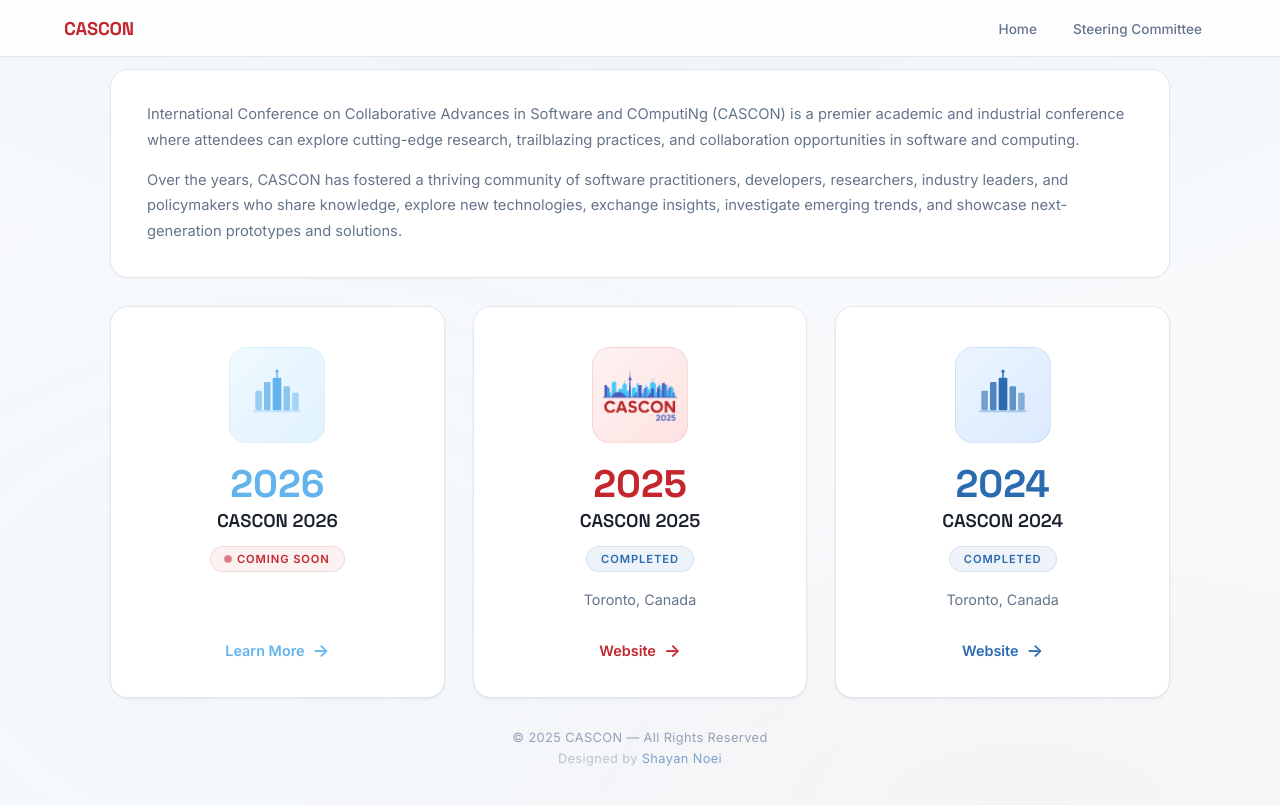
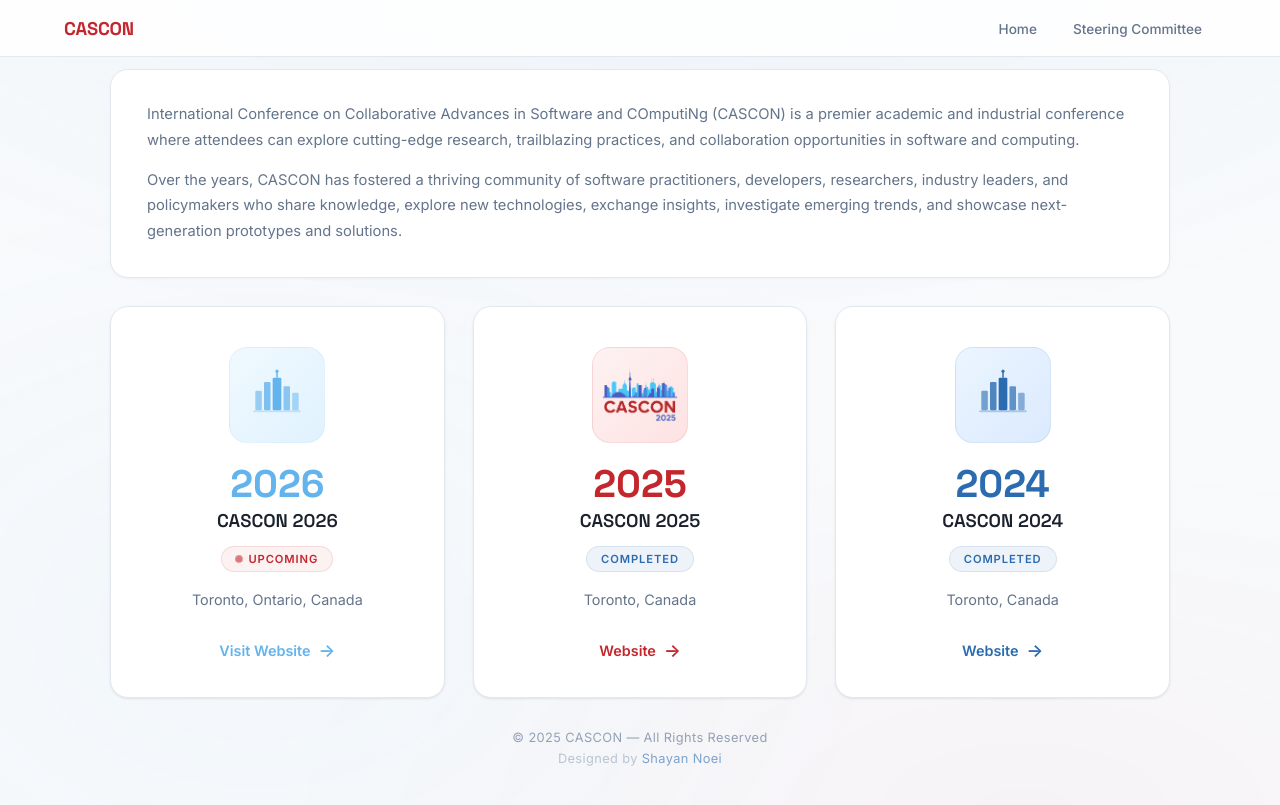
Before and after one commit to ICCSSE/CASCON2025, a Jekyll site: the page built from index.md, in a window 1280 px wide. Shown: the top 805 px of the page. Built offline with Jekyll 4.4.1, drawn with Linux system fonts in a browser that asks for light colours.

Commit message:
Update CASCON 2026: add venue, change status to Upcoming

```diff
--- a/index.md
+++ b/index.md
@@ -34,10 +34,10 @@ title: "CASCON"
       <span class="card-label">CASCON 2026</span>
       <span class="card-status card-status--current">
         <span class="status-dot"></span>
-        Coming Soon
+        Upcoming
       </span>
-      <p class="card-description"></p>
-      <span class="card-cta">Learn More <span class="arrow">→</span></span>
+      <p class="card-description">Toronto, Ontario, Canada</p>
+      <span class="card-cta">Visit Website <span class="arrow">→</span></span>
     </a>
 
     <a href="https://conf.researchr.org/home/cascon-2025" class="card card--2025" id="card-2025">
```
